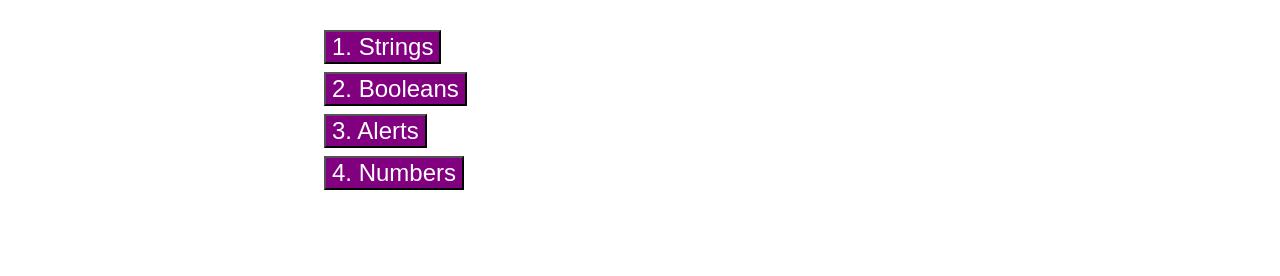
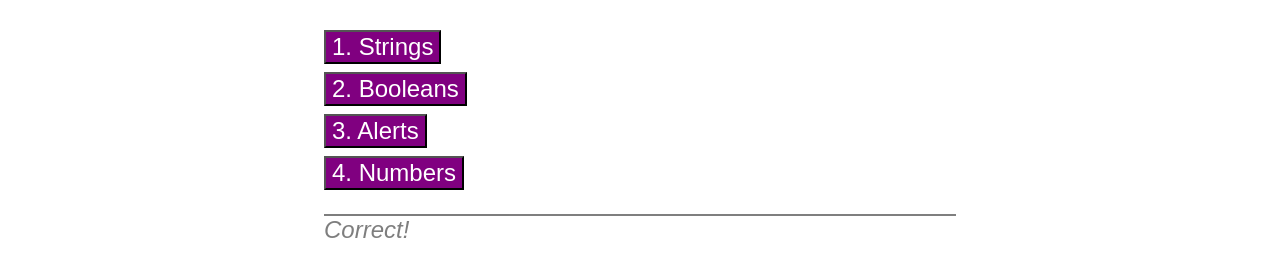
Before and after one commit to christylex3/coding-quiz, a plain HTML site: page index.html in a window 1280 px wide. Both pictures are taken after a click on the button "Start Quiz". Shown: the part 194-470 px from the top of the page. Drawn offline with Linux system fonts and the light colour scheme.

Commit message:
Added answer feedback feature: testing in HTML and CSS

```diff
--- a/assets/css/style.css
+++ b/assets/css/style.css
@@ -61,12 +61,13 @@ button:hover {
 .answer-choice {
     display: flex;
     margin-bottom: 0.5rem;
-    /* flex-direction: column; */
 }
 
-/* .show {
-    display: visible;
-} */
+.feedback {
+    opacity: 0.5;
+    font-style: italic;
+    border-top: 2px solid;
+}
 
 .hidden {
     display: none;
--- a/assets/js/script.js
+++ b/assets/js/script.js
@@ -88,9 +88,11 @@ function scoringQuiz (event) {
         score += 10;
         console.log("Yay!");
         console.log(score);
+        // how to inform user they are right?
     } else {
         // Deduct timer -10 seconds
         console.log("Oh no...");
+        // how to inform user they are wrong?
     }
 
     // If not all questions are displayed, then continue. Else, display results
@@ -106,6 +108,8 @@ function scoringQuiz (event) {
 function displayResult() {
     questionPage.setAttribute("class", "hidden");
     resultPage.removeAttribute("class", "hidden");
+    // math to calculate result
+    // display
     console.log("You made it to the end!");
 }
 
--- a/index.html
+++ b/index.html
@@ -26,6 +26,7 @@
                 <button id="second-answer" class="answer-choice"></button>
                 <button id="third-answer" class="answer-choice"></button>
                 <button id="fourth-answer" class="answer-choice"></button>
+                <p class="feedback">Correct!</p>
             </article>
             <article id="result-page" class="hidden page">
                 <h2>All done!</h2>
```
